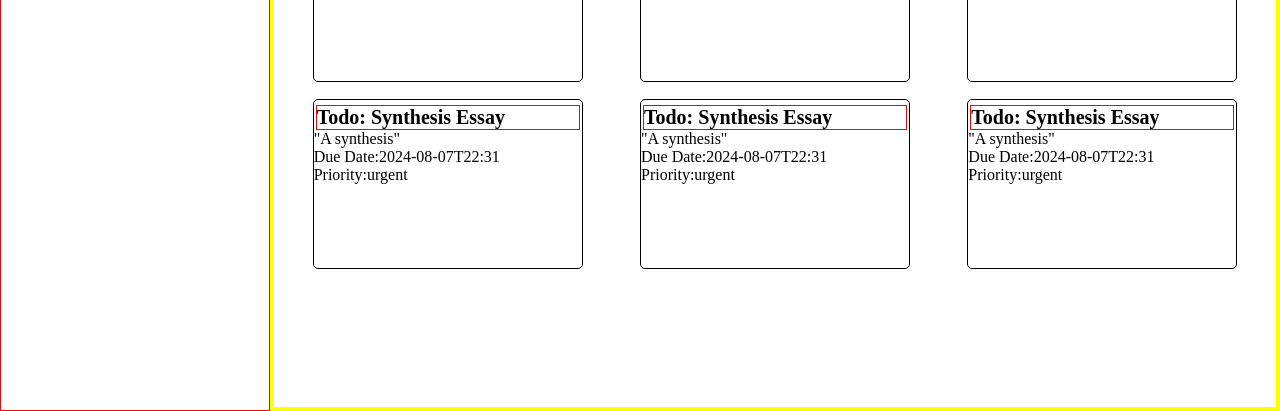
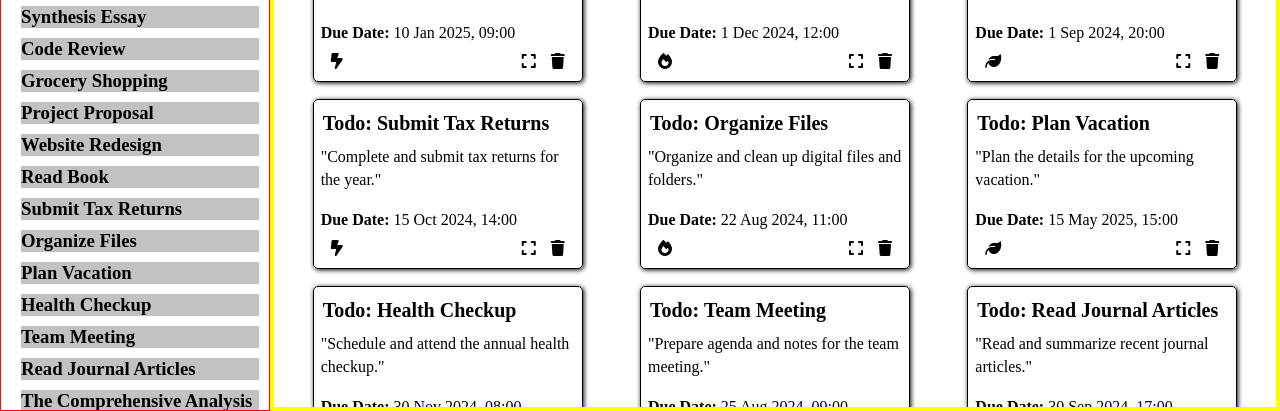
Before and after one commit to karldreta/todo-list-Thingamabob, a website built with webpack: page src/template.html in a window 1280 px wide. Shown: the part 389-800 px from the top of the page. Built offline with nearby package versions, Linux system fonts and the light colour scheme.

Commit message:
Add Content cards dynamically with grid

```diff
--- a/package.json
+++ b/package.json
@@ -17,5 +17,8 @@
     "style-loader": "^4.0.0",
     "webpack": "^5.93.0",
     "webpack-cli": "^5.1.4"
+  },
+  "dependencies": {
+    "date-fns": "^3.6.0"
   }
 }
--- a/src/modules/projectForm.js
+++ b/src/modules/projectForm.js
@@ -42,52 +42,38 @@ projectForm.addEventListener('submit', e => {
   });
 
 // Below Sample For styling: To Delete >>>
-addProject('Synthesis Essay', 'A synthesis', "2024-08-07T22:31", "urgent");
-addProject('Synthesis Essay', 'A synthesis', "2024-08-07T22:31", "urgent");
-addProject('Synthesis Essay', 'A synthesis', "2024-08-07T22:31", "urgent");
-addProject('Synthesis Essay', 'A synthesis', "2024-08-07T22:31", "urgent");
-addProject('Synthesis Essay', 'A synthesis', "2024-08-07T22:31", "urgent");
-addProject('Synthesis Essay', 'A synthesis', "2024-08-07T22:31", "urgent");
-addProject('Synthesis Essay', 'A synthesis', "2024-08-07T22:31", "urgent");
-addProject('Synthesis Essay', 'A synthesis', "2024-08-07T22:31", "urgent");
-addProject('Synthesis Essay', 'A synthesis', "2024-08-07T22:31", "urgent");
-// addProject('Synthesis Essay', 'A synthesis', "2024-08-07T22:31", "urgent");
-// addProject('Synthesis Essay', 'A synthesis', "2024-08-07T22:31", "urgent");
-// addProject('Synthesis Essay', 'A synthesis', "2024-08-07T22:31", "urgent");
-// addProject('Synthesis Essay', 'A synthesis', "2024-08-07T22:31", "urgent");
-// addProject('Synthesis Essay', 'A synthesis', "2024-08-07T22:31", "urgent");
-// addProject('Synthesis Essay', 'A synthesis', "2024-08-07T22:31", "urgent");
-// addProject('Synthesis Essay', 'A synthesis', "2024-08-07T22:31", "urgent");
-// addProject('Synthesis Essay', 'A synthesis', "2024-08-07T22:31", "urgent");
-// addProject('Synthesis Essay', 'A synthesis', "2024-08-07T22:31", "urgent");
-// addProject('Synthesis Essay', 'A synthesis', "2024-08-07T22:31", "urgent");
-// addProject('Synthesis Essay', 'A synthesis', "2024-08-07T22:31", "urgent");
-// addProject('Synthesis Essay', 'A synthesis', "2024-08-07T22:31", "urgent");
-// addProject('Synthesis Essay', 'A synthesis', "2024-08-07T22:31", "urgent");
-// addProject('Synthesis Essay', 'A synthesis', "2024-08-07T22:31", "urgent");
-// addProject('Synthesis Essay', 'A synthesis', "2024-08-07T22:31", "urgent");
-// addProject('Synthesis Essay', 'A synthesis', "2024-08-07T22:31", "urgent");
-// addProject('Synthesis Essay', 'A synthesis', "2024-08-07T22:31", "urgent");
-// addProject('Synthesis Essay', 'A synthesis', "2024-08-07T22:31", "urgent");
-// addProject('Synthesis Essay', 'A synthesis', "2024-08-07T22:31", "urgent");
-// addProject('Synthesis Essay', 'A synthesis', "2024-08-07T22:31", "urgent");
-// addProject('Synthesis Essay', 'A synthesis', "2024-08-07T22:31", "urgent");
-// addProject('Synthesis Essay', 'A synthesis', "2024-08-07T22:31", "urgent");
-// addProject('Synthesis Essay', 'A synthesis', "2024-08-07T22:31", "urgent");
-// addProject('Synthesis Essay', 'A synthesis', "2024-08-07T22:31", "urgent");
-// addProject('Synthesis Essay', 'A synthesis', "2024-08-07T22:31", "urgent");
-// addProject('Synthesis Essay', 'A synthesis', "2024-08-07T22:31", "urgent");
-// addProject('Synthesis Essay', 'A synthesis', "2024-08-07T22:31", "urgent");
-// addProject('Synthesis Essay', 'A synthesis', "2024-08-07T22:31", "urgent");
-// addProject('Synthesis Essay', 'A synthesis', "2024-08-07T22:31", "urgent");
-// addProject('Synthesis Essay', 'A synthesis', "2024-08-07T22:31", "urgent");
-// addProject('Synthesis Essay', 'A synthesis', "2024-08-07T22:31", "urgent");
-// addProject('Synthesis Essay', 'A synthesis', "2024-08-07T22:31", "urgent");
-// addProject('Synthesis Essay', 'A synthesis', "2024-08-07T22:31", "urgent");
-// addProject('Synthesis Essay', 'A synthesis', "2024-08-07T22:31", "urgent");
-// addProject('Synthesis Essay', 'A synthesis', "2024-08-07T22:31", "urgent");
-// addProject('Synthesis Essay', 'A synthesis', "2024-08-07T22:31", "urgent");
-// addProject('Synthesis Essay', 'A synthesis', "2024-08-07T22:31", "urgent");
+addProject('Synthesis Essay', 'Research and analyze philosophical themes.', '2024-08-31T03:00', 'Urgent');
+addProject('Code Review', 'Review the latest code changes and prepare feedback.', '2024-09-15T10:00', 'Important');
+addProject('Grocery Shopping', 'Buy groceries for the week.', '2024-08-15T16:00', 'Relaxed');
+addProject('Project Proposal', 'Draft the project proposal for the new client.', '2025-01-10T09:00', 'Urgent');
+addProject('Website Redesign', 'Complete the redesign of the company website.', '2024-12-01T12:00', 'Important');
+addProject('Read Book', 'Finish reading the book on modern economics.', '2024-09-01T20:00', 'Relaxed');
+addProject('Submit Tax Returns', 'Complete and submit tax returns for the year.', '2024-10-15T14:00', 'Urgent');
+addProject('Organize Files', 'Organize and clean up digital files and folders.', '2024-08-22T11:00', 'Important');
+addProject('Plan Vacation', 'Plan the details for the upcoming vacation.', '2025-05-15T15:00', 'Relaxed');
+addProject('Health Checkup', 'Schedule and attend the annual health checkup.', '2024-11-30T08:00', 'Urgent');
+addProject('Team Meeting', 'Prepare agenda and notes for the team meeting.', '2024-08-25T09:00', 'Important');
+addProject('Read Journal Articles', 'Read and summarize recent journal articles.', '2024-09-30T17:00', 'Relaxed');
+addProject(
+  'The Comprehensive Analysis of Quantum Mechanics and Its Implications on Modern Physics',
+  'In-depth research on quantum mechanics, including theoretical underpinnings, practical applications, and future implications for modern physics and technology advancements.',
+  '2025-02-28T23:59',
+  'Urgent'
+);
+addProject(
+  'Planning and Coordinating an Extensive International Vacation Including Travel Arrangements, Accommodation Bookings, and Itinerary Details',
+  'Organizing a comprehensive international vacation, covering travel arrangements, accommodation bookings, and detailed itinerary planning to ensure a smooth and enjoyable travel experience.',
+  '2025-05-15T15:00',
+  'Relaxed'
+);
+
+addProject(
+  'Weekly Grocery Shopping for a Large Family with Diverse Dietary Preferences and Special Considerations for Nutritional Balance',
+  'Grocery shopping list for a large family, including a variety of dietary preferences and special considerations for maintaining nutritional balance, including fresh produce, dairy, proteins, and specialty items.',
+  '2024-08-15T16:00',
+  'Relaxed'
+);
+
 
 // Later delete above this line >>
 
@@ -124,7 +110,7 @@ function validateInputs(projectNameVal, projectDescriptionVal, projectDueDateVal
         if (projectNameVal === "") {
           displayError(projectName, "Required");
           isValid = false;
-        } else if (projectNameVal.length > 30) {
+        } else if (projectNameVal.length > 40) {
           displayError(projectName, "Project Name too long");
           isValid = false;
         } else {
@@ -134,7 +120,7 @@ function validateInputs(projectNameVal, projectDescriptionVal, projectDueDateVal
         if (projectDescriptionVal === "") {
           displayError(projectDescription, "Required");
           isValid = false;
-        } else {
+        }  else {
           displaySuccess(projectDescription);
         }
 
--- a/src/modules/projectManager.js
+++ b/src/modules/projectManager.js
@@ -1,4 +1,5 @@
 import addToContent from "./uiUtils";
+import { format, parseISO, addDays } from 'date-fns';
 
 export const projectsArray = [];
 
@@ -6,7 +7,7 @@ export class MyProject {
     constructor (projectName, description, dueDate, priorityLvl) {
         this.projectName = projectName;
         this.description = description;
-        this.dueDate = dueDate;
+        this.dueDate = format(parseISO(dueDate), "d MMM yyyy, HH:mm");
         this.priorityLvl = priorityLvl;
     }
 }
@@ -14,5 +15,5 @@ export class MyProject {
 export default function addProject(projectName, description, dueDate, priorityLvl) {
     const project = new MyProject(projectName, description, dueDate, priorityLvl);
     projectsArray.push(project);
-    addToContent(projectName, description, dueDate, priorityLvl);
+    addToContent(projectName, description, project.dueDate, priorityLvl);
 }
--- a/src/modules/uiUtils.js
+++ b/src/modules/uiUtils.js
@@ -4,11 +4,44 @@ export default function addToContent(projectName, description, dueDate, priority
     const main = document.querySelector('#content');
     const projectContainer = document.createElement('div');
     projectContainer.classList.add('projectContainer');
+
+    // Add priority levels as Icons
+    let priorityIcon = '';
+    switch (priorityLvl) {
+        case 'Urgent':
+            priorityIcon = '<i class="fa-solid fa-bolt-lightning" data-tooltip="Urgent"></i>';
+            break;
+        case 'Important':
+            priorityIcon = '<i class="fa-solid fa-fire" data-tooltip="Important"></i>';
+            break;
+        case 'Relaxed':
+            priorityIcon = '<i class="fa-solid fa-leaf" data-tooltip="Relaxed"></i>';
+            break;
+    }
+
     projectContainer.innerHTML = `
         <p class="todoName">Todo: ${projectName}</p>
-        <p class="todoDescription">"${description}"</p>
-        <p class="todoDueDate"><span>Due Date:</span>${dueDate}</p>
-        <p class="todoPriority"><span>Priority:</span>${priorityLvl}</p>
+        <div class="todoDetails">
+            <p class="todoDescription">"${description}"</p>
+            <p class="todoDueDate"><span>Due Date:</span> ${dueDate}</p>
+        </div>
+        <div class="todoIcons">
+            <div class="priorityIcon">
+                ${priorityIcon}
+            </div>
+            <div class="todoClickables">
+                <i class="fa-solid fa-expand"></i>
+                <i class="fa-solid fa-trash"></i>
+            </div>
+        </div>
     `
+
+    const navProjects = document.querySelector('#navProjects');
+    const navigateToProject = document.createElement('div');
+    navigateToProject.classList.add('navigateToProject');
+    navigateToProject.innerHTML = `<h3>${projectName}</h3>`;
+
+
+    navProjects.appendChild(navigateToProject);
     main.appendChild(projectContainer);
 }
--- a/src/style.css
+++ b/src/style.css
@@ -24,6 +24,9 @@ body {
     border: 1px solid red;
     grid-row: 1 / 3;
     grid-column: 1;
+    height: 100vh;
+    display: flex;
+    flex-direction: column;
 }
 
 #sideBar h2 {
@@ -111,8 +114,9 @@ body {
     width: 100%;
     height: 100%;
     display: grid;
-    grid-template-columns: repeat(auto-fit, minmax(270px, 1fr));
+    grid-template-columns: repeat(auto-fill, minmax(270px, 1fr));
     grid-template-rows: repeat(auto, minmax(170px, 1fr));
+    justify-content: center;
     justify-items: center;
     align-items: baseline;
     align-content: baseline;
@@ -122,25 +126,142 @@ body {
 }
 
 .projectContainer {
+    box-sizing: border-box;
     border: 1px solid black;
     border-radius: 5px;
     width: 270px;
     height: 170px;
+    padding: 7px;
+    padding-bottom: 10px;
+    box-shadow: 1px 1px 5px black;
+    display: flex;
+    flex-direction: column;
+    justify-content: space-between;
+    /* overflow: hidden; */
 }
 
-.projectContainer > p {
-    margin: 0;
-    pad: 0;
+.projectContainer:hover {
+    transform: scale(101%);
 }
 
+.projectContainer p.todoDescription,
+.projectContainer p.todoDueDate{
+    margin: 0;
+}
+
+
 .projectContainer > p.todoName {
-    border: 1px solid red;
+    /* border: 1px solid red; */
     margin: 5px 2px 0 2px;
     text-align: left;
     font-size: 20px;
     font-weight: bold;
+    white-space: nowrap;
+    overflow: hidden;
+    text-overflow: ellipsis;
+    width: 100%;
 }
 
-p.todoName > span {
+.projectContainer p.todoDescription {
+    margin-bottom: 20px;
+    width: 100%; /* Ensure it takes the full width of the container */
+    overflow: hidden; /* Hide overflow text */
+    text-overflow: ellipsis; /* Show ellipsis when text overflows */
+    display: -webkit-box; /* Use flexbox for multiline truncation */
+    -webkit-line-clamp: 2; /* Limit to 2 lines */
+    -webkit-box-orient: vertical; /* Orient the box vertically */
+    line-height: 1.4; /* Adjust line height if needed */
+}
 
+.projectContainer p.todoDueDate > span {
+    font-weight: 700;
 }
+
+/* .projectContainer p.todoDueDate{
+    margin-bottom: 20px;
+} */
+
+
+.projectContainer .todoIcons {
+    margin: 0px 10px;
+    display: flex;
+    justify-content: space-between;
+}
+
+.todoIcons > .todoClickables {
+    display: flex;
+    gap: 15px;
+}
+
+.todoClickables > i {
+    cursor: pointer;
+}
+
+/* Priority Tooltips */
+.priorityIcon {
+    position: relative;
+    display: inline-block;
+}
+
+.priorityIcon i::after {
+    content: attr(data-tooltip);
+    visibility: hidden;
+    font-size: 8px;
+    width: 65px;
+    background-color: #555;
+    color: #fff;
+    text-align: center;
+    border-radius: 5px;
+    padding: 5px 0;
+    position: absolute;
+    z-index: 1;
+    transform: translateY(-100%)
+                translateX(-60%);
+    opacity: 0;
+    transition: opacity 0.3s;
+}
+
+.priorityIcon:hover i::after {
+    visibility: visible;
+    opacity: 1;
+}
+
+
+/* Navigate to Projects */
+
+#navProjects {
+    /* border: 1px solid red; */
+    height: 100%;
+    overflow-y: auto;
+}
+
+.navigateToProject {
+    cursor: pointer;
+    background-color: rgba(128, 128, 128, 0.479);
+    color: black;
+    margin: 10px;
+    margin-left: 20px;
+}
+
+.navigateToProject h3 {
+    margin: 0;
+    padding: 0;
+}
+
+
+
+/* Scroll bar */
+*::-webkit-scrollbar {
+    width: 10px;
+    height: 12px;
+  }
+
+*::-webkit-scrollbar-track {
+    background: #f1f1f1;
+    border-radius: 10px;
+  }
+
+*::-webkit-scrollbar-thumb {
+    background: #888; /* Color of the thumb */
+    border-radius: 10px; /* Rounded corners */
+  }
--- a/src/template.html
+++ b/src/template.html
@@ -3,6 +3,7 @@
 <head>
     <meta charset="UTF-8">
     <meta name="viewport" content="width=device-width, initial-scale=1.0">
+    <link rel="stylesheet" href="https://cdnjs.cloudflare.com/ajax/libs/font-awesome/6.6.0/css/all.min.css" referrerpolicy="no-referrer" />
     <title>Thingamabob</title>
 </head>
 <body>
@@ -45,8 +46,8 @@
                 </div>
             </div>
         </nav>
+        <h2>Projects</h2>
         <div id="navProjects">
-            <h2>Projects</h2>
         </div>
     </nav>
     <main id="content">
@@ -78,13 +79,13 @@
             <fieldset>
                 <legend>Priority Level:</legend>
 
-                <input type="radio" id="priorityUrgent" name="projectPriority" value="urgent">
+                <input type="radio" id="priorityUrgent" name="projectPriority" value="Urgent">
                 <label for="priorityUrgent">Urgent</label>
 
-                <input type="radio" id="priorityImportant" name="projectPriority" value="important">
+                <input type="radio" id="priorityImportant" name="projectPriority" value="Important">
                 <label for="priorityImportant">Important</label>
 
-                <input type="radio" id="priorityRelaxed" name="projectPriority" value="relaxed">
+                <input type="radio" id="priorityRelaxed" name="projectPriority" value="Relaxed">
                 <label for="priorityRelaxed">Relaxed</label>
 
                 <div class="showError" id="priorityError"></div>
@@ -100,10 +101,7 @@
 
     <!-- Templates to be Copied | Writing for Emmet, delete this After -->
     <template>
-        <h3></h3>
-        <h3></h3>
-        <h3></h3>
-        <h3></h3>
+      <p>Lorem ipsum dolor sit amet consectetur adipisicing elit. Quaerat facere voluptatum atque esse earum harum optio, a excepturi dignissimos facilis quas, reprehenderit repellendus autem natus placeat nesciunt quasi ratione totam.</p>
     </template>
 
 </body>
```
Also changed, not shown: 1 other file.
